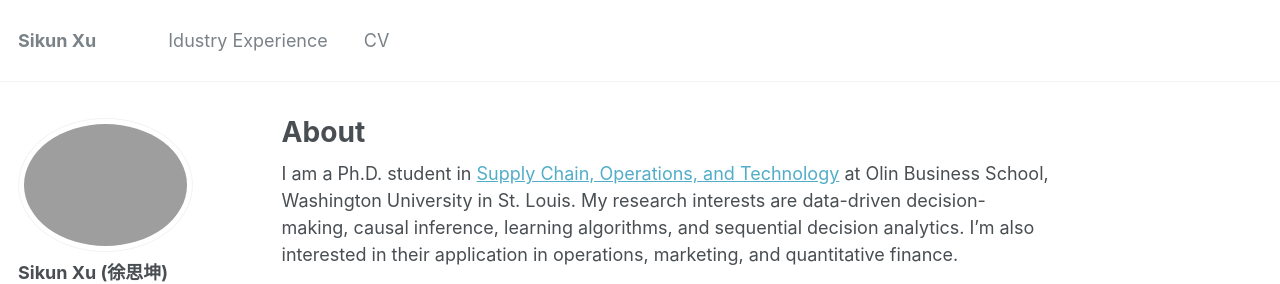
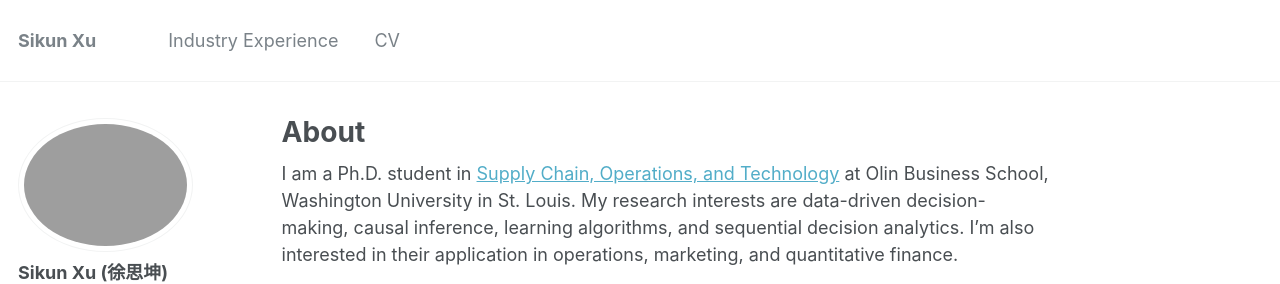
Before and after one commit to iamsikun/iamsikun.github.io, a Jekyll site: the page built from _pages/about.md, in a window 1280 px wide and 900 px high. Shown: the top 284 px of the window. Built offline with Jekyll 4.4.1, drawn with Linux system fonts in a browser that asks for light colours; some web fonts are replaced.

Commit message:
Fixed typo

```diff
--- a/_data/navigation.yml
+++ b/_data/navigation.yml
@@ -1,6 +1,6 @@
 # main links links
 main:
-  - title: "Idustry Experience"
+  - title: "Industry Experience"
     url: /industry-experience/
 
   - title: "CV"
```
